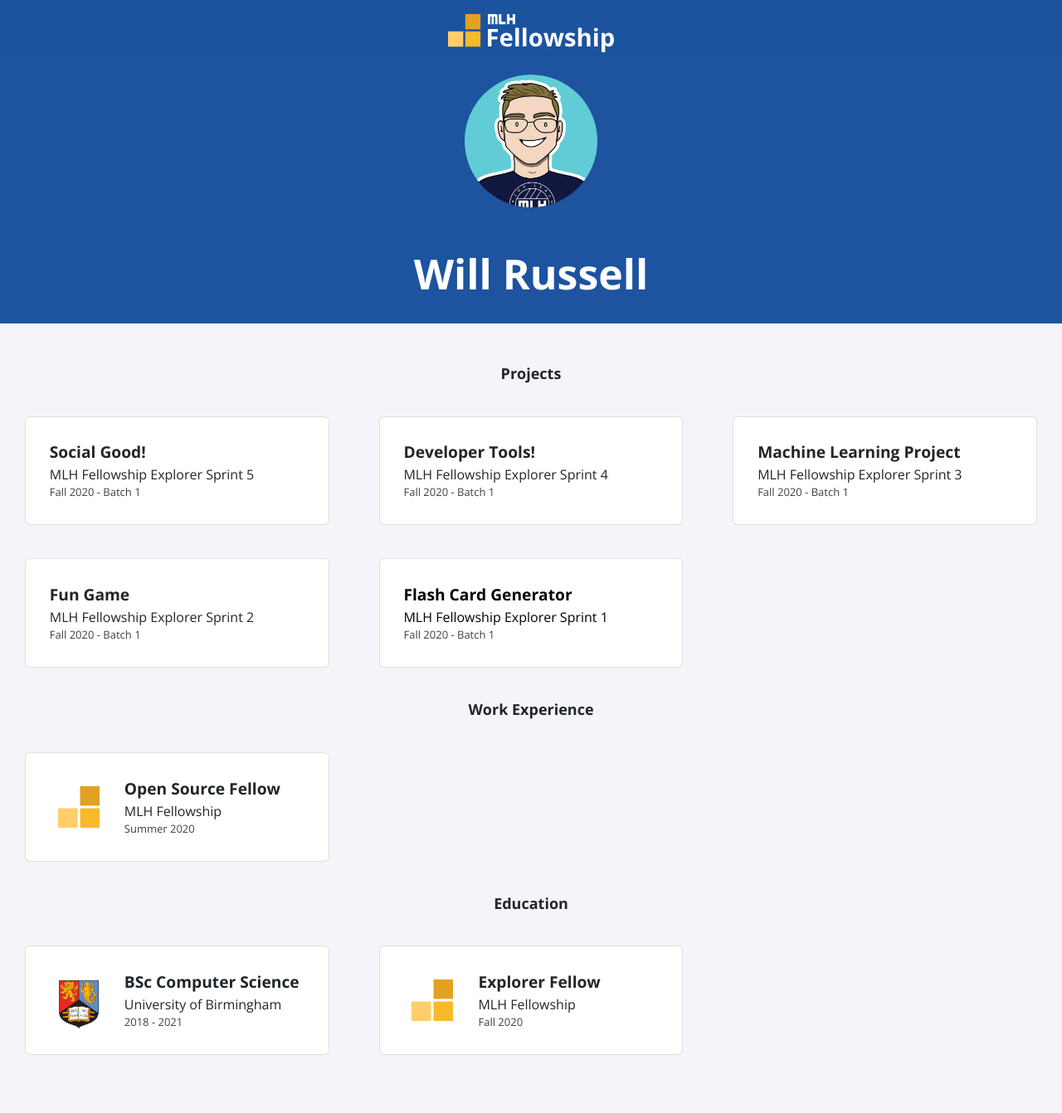
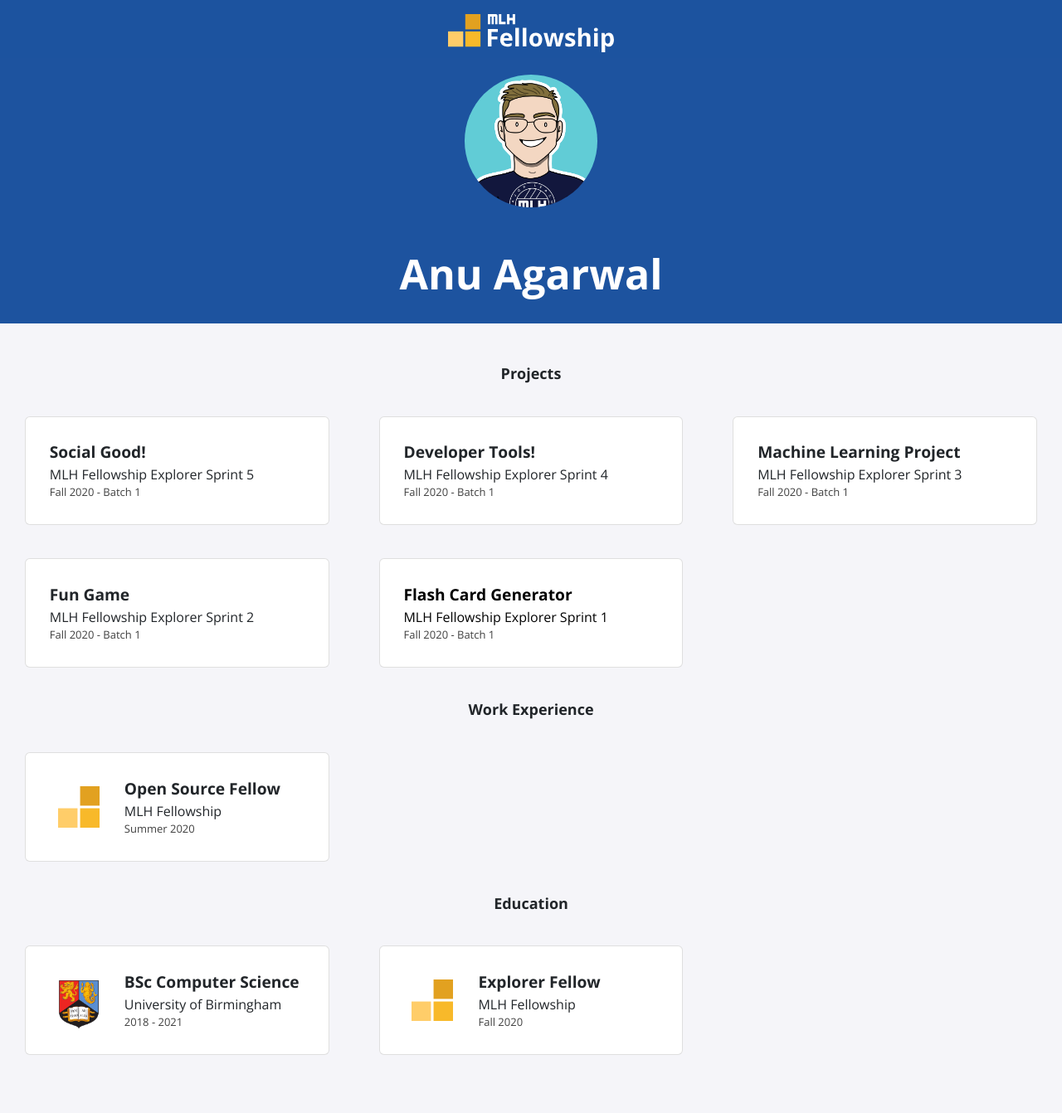
Before and after one commit to anuagarwal1409/anuagarwal1409.github.io, a Jekyll site: the page built from index.html, in a window 1280 px wide. Shown: the whole page at 83% size. Built offline with Jekyll 4.4.1, drawn with Linux system fonts in a browser that asks for light colours; nearby versions of some CDN libraries.

Commit message:
Update _config.yml

```diff
--- a/_config.yml
+++ b/_config.yml
@@ -1,11 +1,11 @@
-title: "Will Russell"
+title: "Anu Agarwal"
 email: fellowship@mlh.io
 description: >- # this means to ignore newlines until "baseurl:"
   Write an awesome description for your new site here. You can edit this
   line in _config.yml. It will appear in your document head meta (for
   Google search results) and in your feed.xml site description.
 baseurl: "/"
-url: "/portfolio-template"
+url: "https://anuagarwal1409.github.io/"
 twitter_username: mlhacks
 github_username:  mlh-fellowship
 
```
